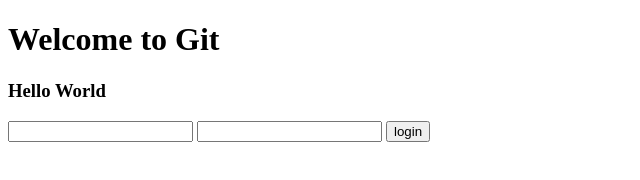
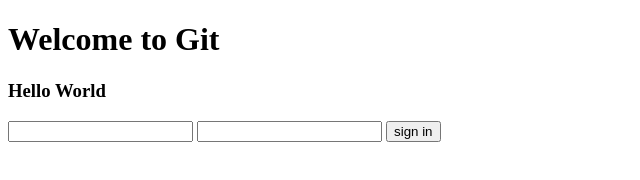
Before and after one commit to israfilskINT/desktop, a plain HTML site: page index.html in a window 1280 px wide. Shown: the full height of the page, 0-640 px from the left. Drawn offline with Linux system fonts and the light colour scheme.

Commit message:
change to sign in

```diff
--- a/index.html
+++ b/index.html
@@ -14,7 +14,7 @@
         <form action="login">
             <input type="name">
             <input type="password">
-            <button>login</button>
+            <button>sign in</button>
         </form>
     </div>
 </body>
```
